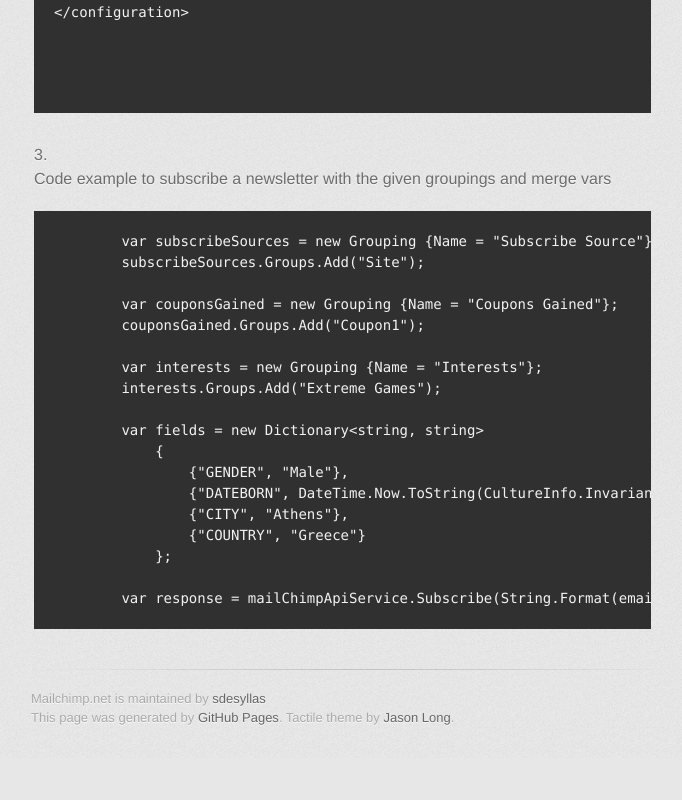
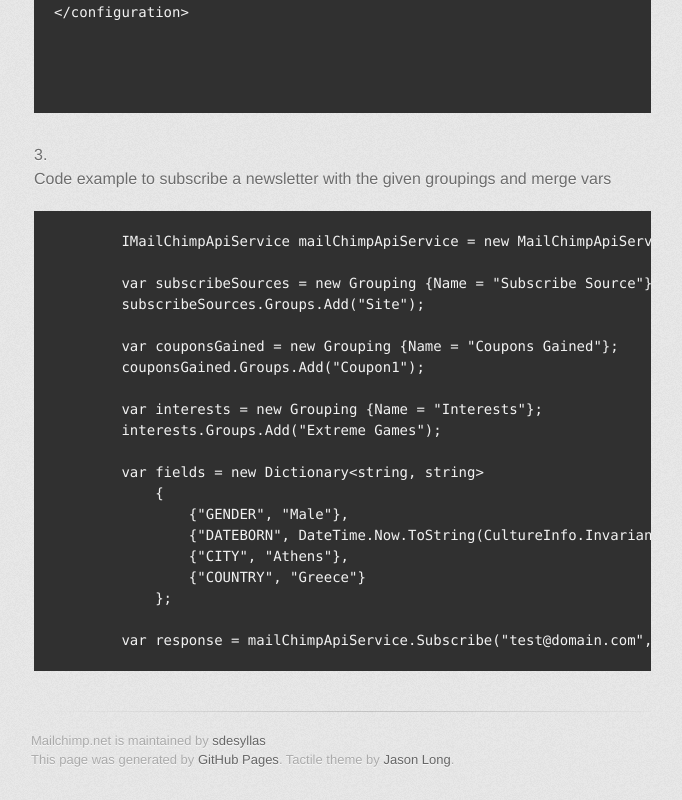
Before and after one commit to sdesyllas/MailChimp.Net, a plain HTML site: page index.html in a window 1280 px wide. Shown: the part 683-1483 px from the top of the page, without its empty margins (299-981 px from the left). Before the commit the page ends 1441 px from the top, so only its background shows below. Drawn offline with Linux system fonts and the light colour scheme; a web font is replaced by a local one.

```diff
--- a/index.html
+++ b/index.html
@@ -59,7 +59,9 @@ helperRelatedSection="helper"/&gt;
 <li>
 <p>Code example to subscribe a newsletter with the given groupings and merge vars</p>
 
-<pre><code>        var subscribeSources = new Grouping {Name = "Subscribe Source"};
+<pre><code>        IMailChimpApiService mailChimpApiService = new MailChimpApiService(MailChimpServiceConfiguration.Settings.ApiKey);
+
+        var subscribeSources = new Grouping {Name = "Subscribe Source"};
         subscribeSources.Groups.Add("Site");
 
         var couponsGained = new Grouping {Name = "Coupons Gained"};
@@ -76,7 +78,7 @@ helperRelatedSection="helper"/&gt;
                 {"COUNTRY", "Greece"}
             };
 
-        var response = mailChimpApiService.Subscribe(String.Format(emailPattern, i), new List&lt;Grouping&gt;() { subscribeSources, couponsGained, interests }, fields);
+        var response = mailChimpApiService.Subscribe("test@domain.com", new List&lt;Grouping&gt;() { subscribeSources, couponsGained, interests }, fields);
 </code></pre>
 </li>
 </ol>
```
Also changed, not shown: params.json (+1 -1 lines).
